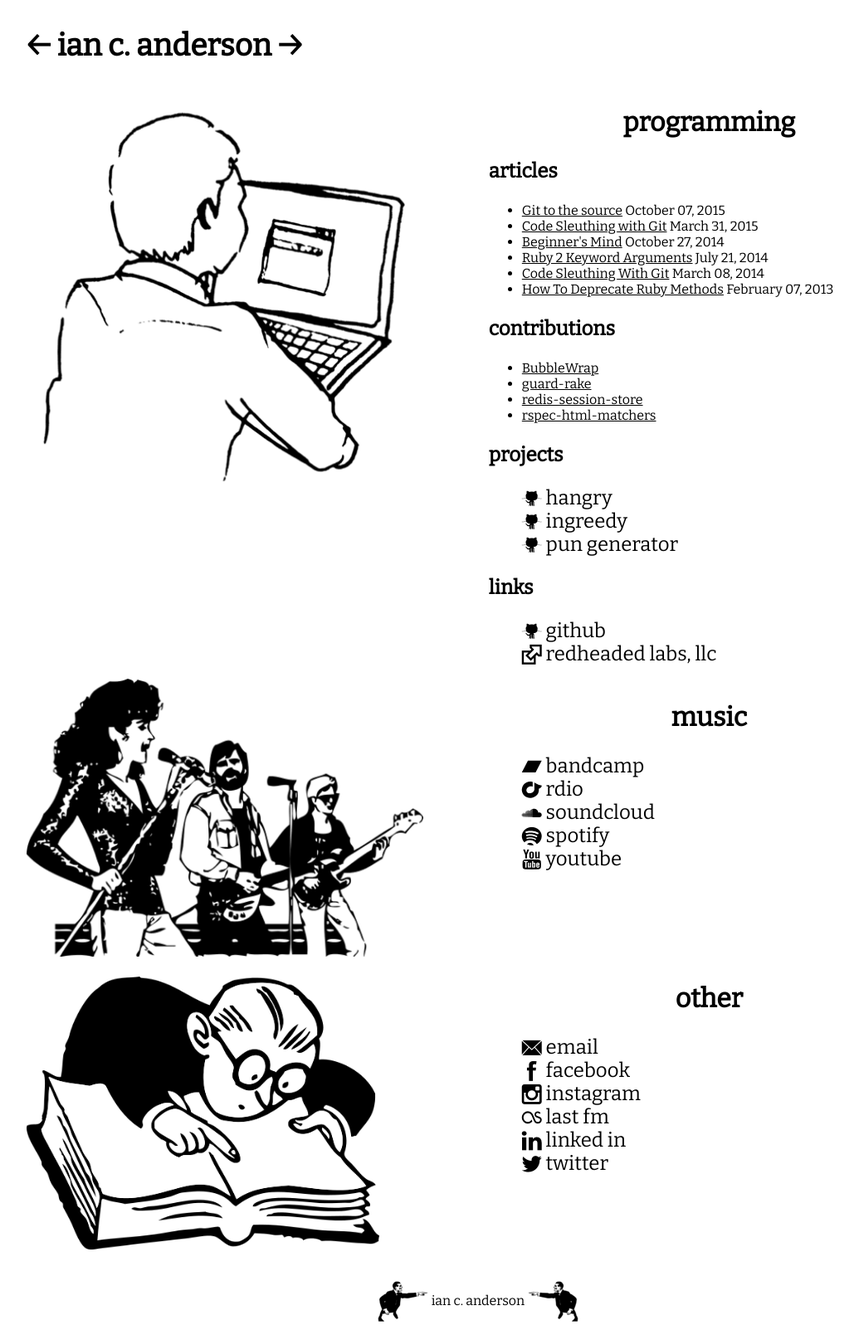
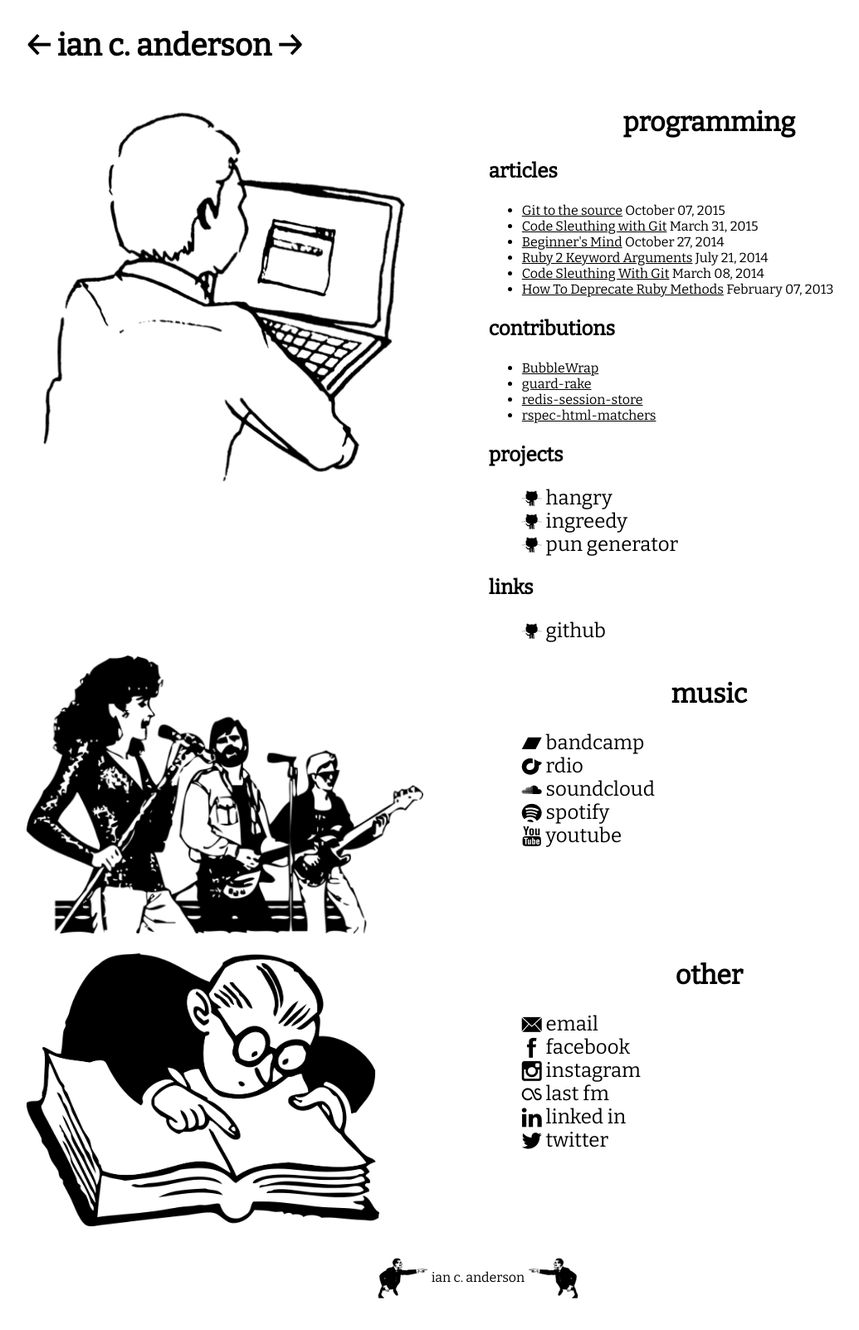
Before and after one commit to iancanderson/iancanderson.github.com, a Jekyll site: the page built from index.html, in a window 1280 px wide. Shown: the whole page at 83% size, without its empty margins (64-1099 px from the left). Built offline with Jekyll 4.4.1, drawn with Linux system fonts in a browser that asks for light colours; some web fonts are replaced; after the commit the page ends 1575 px from its top, so only the background shows below that.

Commit message:
Remove redheaded labs link

```diff
--- a/index.html
+++ b/index.html
@@ -80,12 +80,6 @@
         <a target="_blank" href="http://github.com/iancanderson">
           <i class="icon-github-01"></i>
           github
-        </a>
-      </li>
-      <li>
-        <a target="_blank" href="http://www.redheadedlabs.com">
-          <i class="icon-weblink_1"></i>
-          redheaded labs, llc
         </a>
       </li>
     </ul>
```
